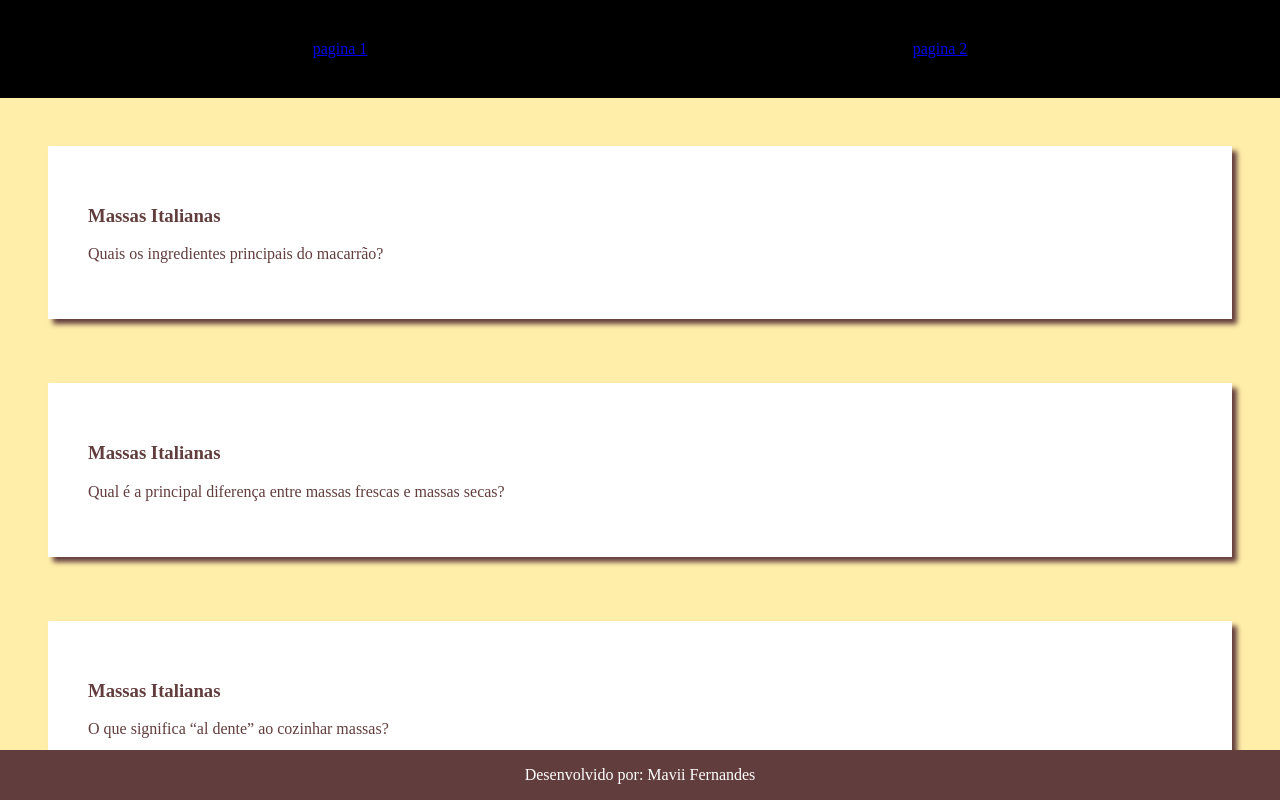
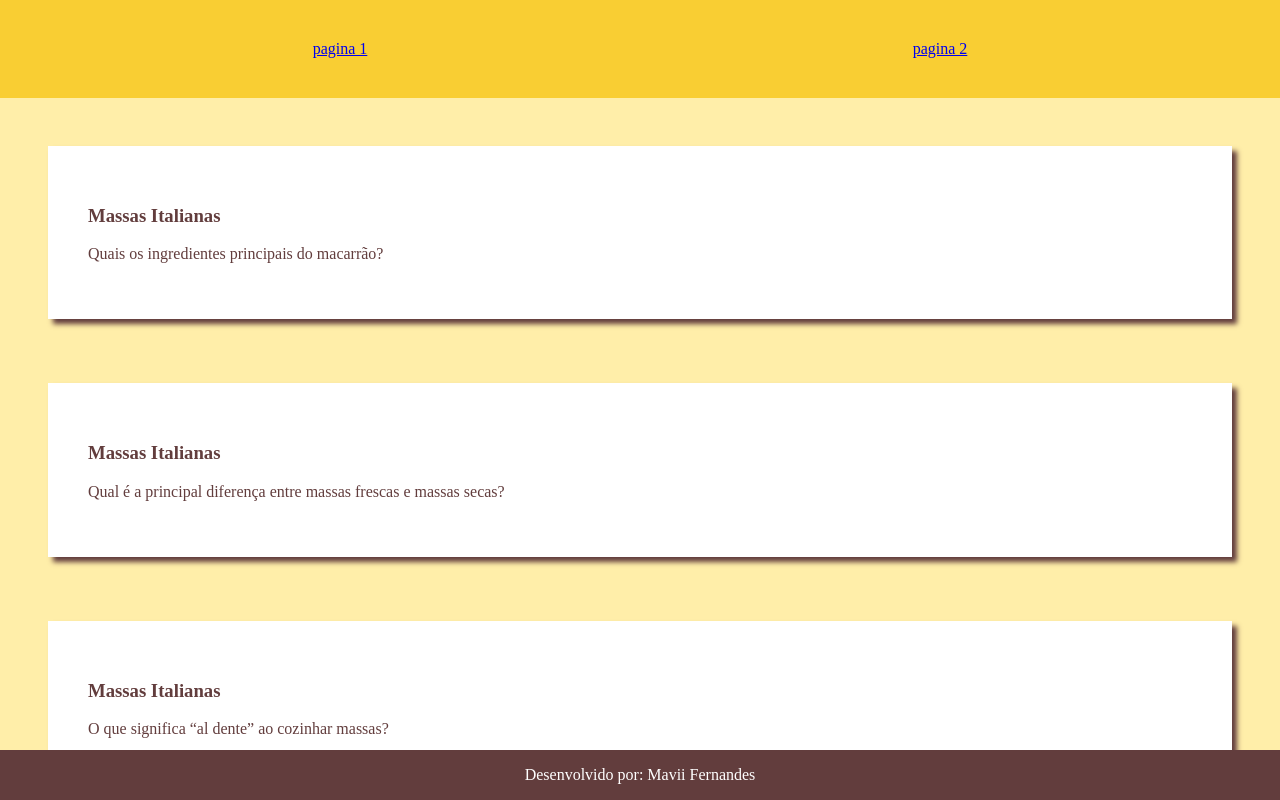
Before and after one commit to mvitoria369/Paginaweb, a plain HTML site: page pagina2.html in a window 1280 px wide. Shown: the top 800 px of the page. Drawn offline with Linux system fonts and the light colour scheme.

Commit message:
..............

```diff
--- a/pagina 2.css
+++ b/pagina 2.css
@@ -14,7 +14,7 @@ body{
 }
 
 header{
-    background-color: #000000;
+    background-color: #f8c81cd4;
     padding: 40px;
     display: flex;
     justify-content: space-around;
```
